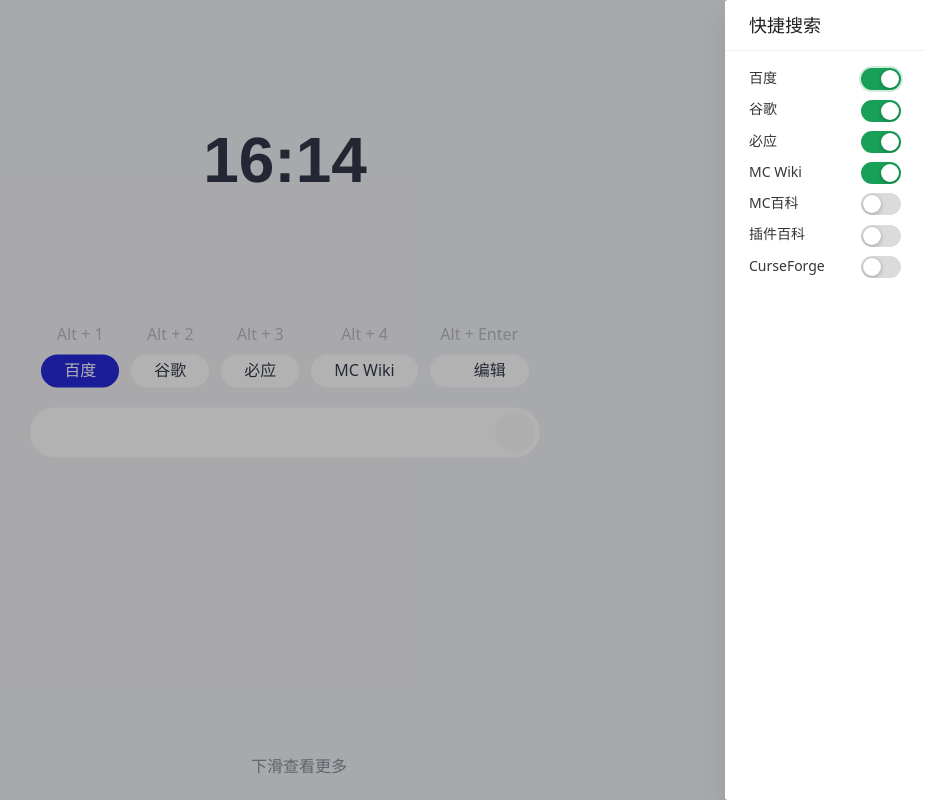
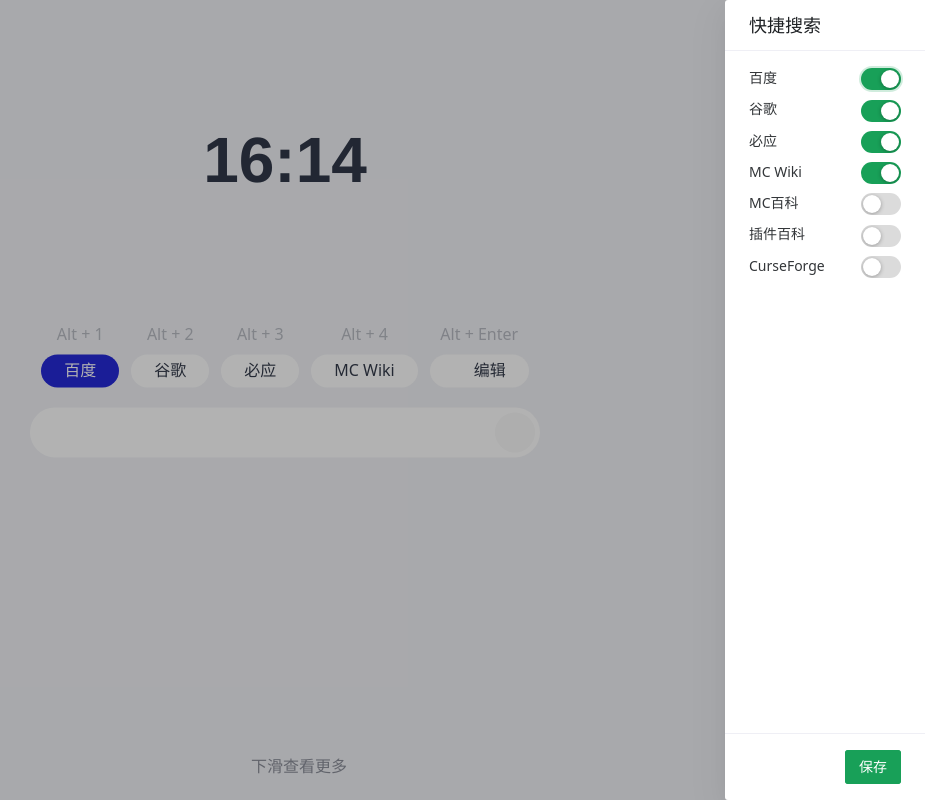
Before and after one commit to YuzeTT/blooock, a Vue app: page /#/ in a window 1280 px wide. Both pictures are taken after a click on the element "编辑". Shown: the top 800 px of the page, without its empty margins (355-1280 px from the left). Built offline with nearby package versions, Linux system fonts and the light colour scheme; some icons are missing.

Commit message:
add save show_list

```diff
--- a/components.d.ts
+++ b/components.d.ts
@@ -23,6 +23,7 @@
     NLayoutContent: typeof import('naive-ui')['NLayoutContent']
     NLayoutSider: typeof import('naive-ui')['NLayoutSider']
     NMenu: typeof import('naive-ui')['NMenu']
+    NMessageProvider: typeof import('naive-ui')['NMessageProvider']
     NModal: typeof import('naive-ui')['NModal']
     NSpace: typeof import('naive-ui')['NSpace']
     NSwitch: typeof import('naive-ui')['NSwitch']
--- a/src/App.vue
+++ b/src/App.vue
@@ -8,6 +8,7 @@
 
 <template>
   <!-- <Navbar/> -->
+  <n-message-provider>
     <div>
       <n-back-top :right="20" />
       <div class="home">
@@ -36,6 +37,7 @@
       <!-- <Tools/> -->
       <router-view/>
     </div>
+  </n-message-provider>
 </template>
 
 <style scoped>
--- a/src/components/Search.vue
+++ b/src/components/Search.vue
@@ -1,12 +1,16 @@
 <script setup lang="ts">
 import { ref, nextTick, onMounted } from 'vue'
+import { useMessage } from 'naive-ui'
 import { SubdirectoryArrowLeftRound, EditRound } from '@vicons/material'
+
+const message = useMessage()
 
 const tab = ref<number>(0)
 const input = ref<string>('')
 const inputVal = ref<any>(null)
 const showEditModal = ref<boolean>(false)
-const showList = ref<boolean[]>([true, true, true, true, false, false, false])
+const showList = ref<any>([true, true, true, true, false, false, false])
+// const showList = ref<boolean[]>([true, true, true, true, false, false, false])
 
 const list = ref([
   { key: 0, name: '百度', url: 'http://www.baidu.com/s?wd=', color: '#2529d8' },
@@ -67,6 +71,15 @@
   if (e.altKey && e.key === '5') {
     tab.value = 4
   }
+  if (e.altKey && e.key === '6') {
+    tab.value = 5
+  }
+  if (e.altKey && e.key === '7') {
+    tab.value = 6
+  }
+  if (e.altKey && e.key === 'Enter') {
+    showEditModal.value = true
+  }
 }
 
 
@@ -100,11 +113,18 @@
       inputVal.value.focus()
     }
   })
+  // 读取 showList
+  showList.value = JSON.parse(localStorage.getItem('show_list') || '[true, true, true, true, false, false, false]')
 })
 
 const editLinks = () => {
-  console.log('editLinks')
   showEditModal.value = true
+}
+
+const saveList = () => {
+  showEditModal.value = false
+  localStorage.setItem('show_list', JSON.stringify(showList.value))
+  message.success('保存成功')
 }
 </script>
 
@@ -157,6 +177,11 @@
           <div><n-switch v-model:value="showList[item.key]" /></div>
         </n-space>
       </n-space>
+      <template #footer>
+        <n-button type="primary" @click="saveList">
+          保存
+        </n-button>
+      </template>
     </n-drawer-content>
   </n-drawer>
 </template>
```
Lines whose indentation alone changed are shown as unchanged.
